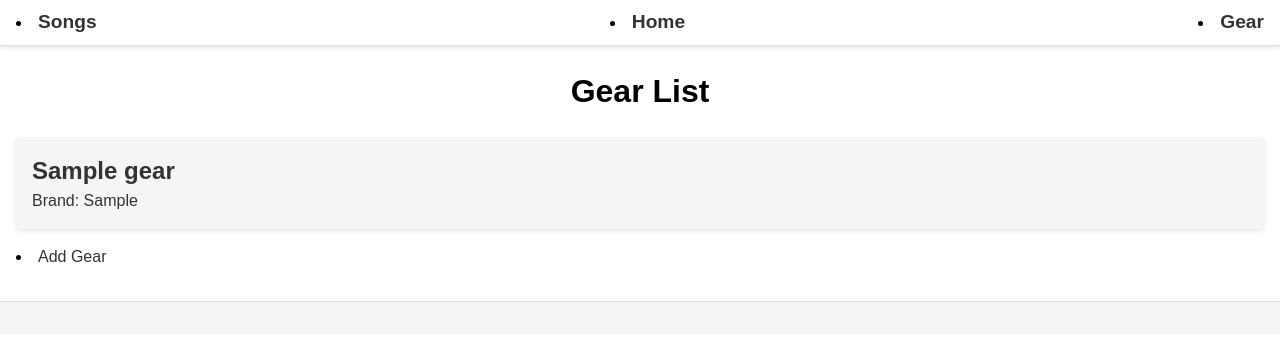
After one commit to ShayRdev/Sampology, a Django app: page /gear/ in a window 1280 px wide. The commit adds this page. Shown: the top 341 px of the page. Run offline with Django 4.2, Linux system fonts and the light colour scheme; tables that the repository leaves empty hold one stand-in row (values such as "Sample post"); some libraries are stand-ins or nearby versions.

```diff
--- a/sampology/main_app/admin.py
+++ b/sampology/main_app/admin.py
@@ -1,5 +1,6 @@
 from django.contrib import admin
-from .models import Song
+from .models import Song, Gear
 # Register your models here.
 
 admin.site.register(Song)
+admin.site.register(Gear)
--- a/sampology/main_app/models.py
+++ b/sampology/main_app/models.py
@@ -12,3 +12,15 @@ class Song(models.Model):
 
     def get_absolute_url(self):
         return reverse("index")
+
+class Gear(models.Model):
+    gear_name = models.CharField(max_length=100)
+    gear_brand = models.CharField(max_length=100)
+    description = models.TextField(max_length=250)
+    release_year = models.IntegerField()
+
+    def __str__(self):
+        return self.gear_name
+
+    def get_absolute_url(self):
+        return reverse("gears_detail", kwargs={'pk': self.id})
--- a/sampology/main_app/static/css/style.css
+++ b/sampology/main_app/static/css/style.css
@@ -116,3 +116,19 @@ html {
   .song-item p {
     margin: 0;
   }
+
+  .gear-item {
+    margin: 1rem 0;
+    padding: 1rem;
+    background-color: #f5f5f5;
+    border-radius: 4px;
+    box-shadow: 0 2px 4px rgba(0, 0, 0, 0.1);
+  }
+
+  .gear-item h2 {
+    margin: 0;
+  }
+
+  .gear-item p {
+    margin: 0;
+  }
--- a/sampology/main_app/templates/base.html
+++ b/sampology/main_app/templates/base.html
@@ -14,6 +14,7 @@
     <nav>
         <li> <a href=" {% url 'index' %} ">Songs</a></li>
         <li> <a href=" {% url 'home' %} ">Home</a></li>
+        <li> <a href=" {% url 'gears_index' %} ">Gear</a></li>
     </nav>
     <main>
         {% block content %}
--- /dev/null
+++ b/sampology/main_app/templates/main_app/gear_list.html
@@ -0,0 +1,15 @@
+{% extends "base.html" %}
+{% block content %}
+
+<h1>Gear List</h1>
+{% for gear in gear_list %}
+<a href=" {% url 'gears_detail' gear.id %} ">
+    <div class="gear-item">
+        <h2>{{gear.gear_name}} </h2>
+        <p>Brand: {{gear.gear_brand}} </p>
+    </div>
+</a>
+<li> <a href=" {% url 'gears_create' %} ">Add Gear</a> </li>
+{% endfor %}
+
+{% endblock  %}
--- a/sampology/main_app/urls.py
+++ b/sampology/main_app/urls.py
@@ -8,4 +8,7 @@ urlpatterns = [
     path("songs/<int:pk>/", views.SongDetail.as_view(), name="songs_detail"),
     path("songs/<int:pk>/update", views.SongUpdate.as_view(), name="songs_update"),
     path("songs/<int:pk>/delete", views.SongDelete.as_view(), name="songs_delete"),
+    path("gear/", views.GearList.as_view(), name="gears_index"),
+    path("gear/<int:pk>/", views.GearDetail.as_view(), name="gears_detail"),
+    path("gear/create", views.GearCreate.as_view(), name="gears_create"),
 ]
--- a/sampology/main_app/views.py
+++ b/sampology/main_app/views.py
@@ -1,7 +1,7 @@
 from django.shortcuts import render, redirect
 from django.views.generic.edit import CreateView, UpdateView, DeleteView
-from django.views.generic import DetailView
-from .models import Song
+from django.views.generic import DetailView, ListView
+from .models import Gear, Song
 
 # Create your views here.
 
@@ -28,3 +28,13 @@ class SongUpdate(UpdateView):
 class SongDelete(DeleteView):
     model = Song
     success_url = '/songs'
+
+class GearList(ListView):
+    model = Gear
+
+class GearDetail(DetailView):
+    model = Gear
+
+class GearCreate(CreateView):
+    model = Gear
+    fields = '__all__'
```
Also changed, not shown: sampology/main_app/templates/main_app/gear_detail.html (added, +13 -0 lines), sampology/main_app/templates/main_app/gear_form.html (added, +14 -0 lines), sampology/main_app/migrations/0002_gear.py (added).
